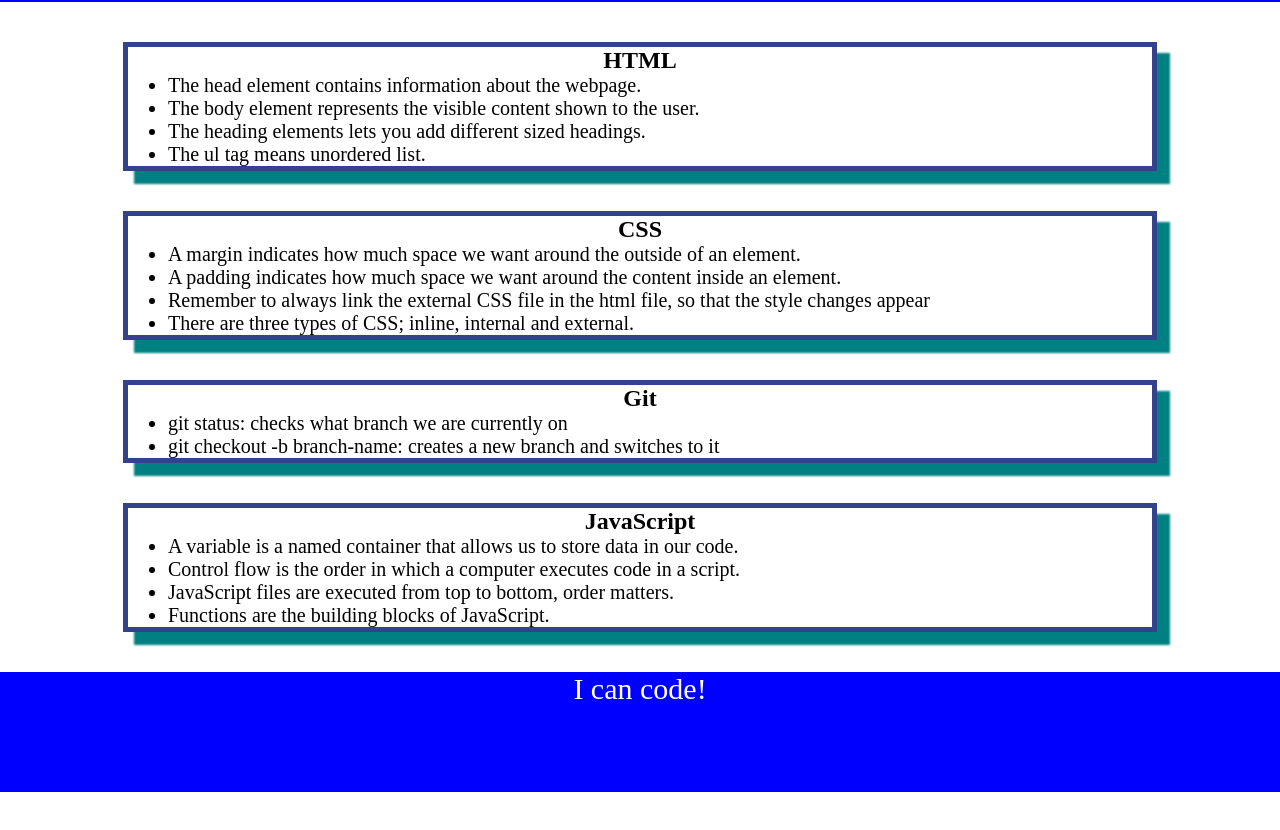
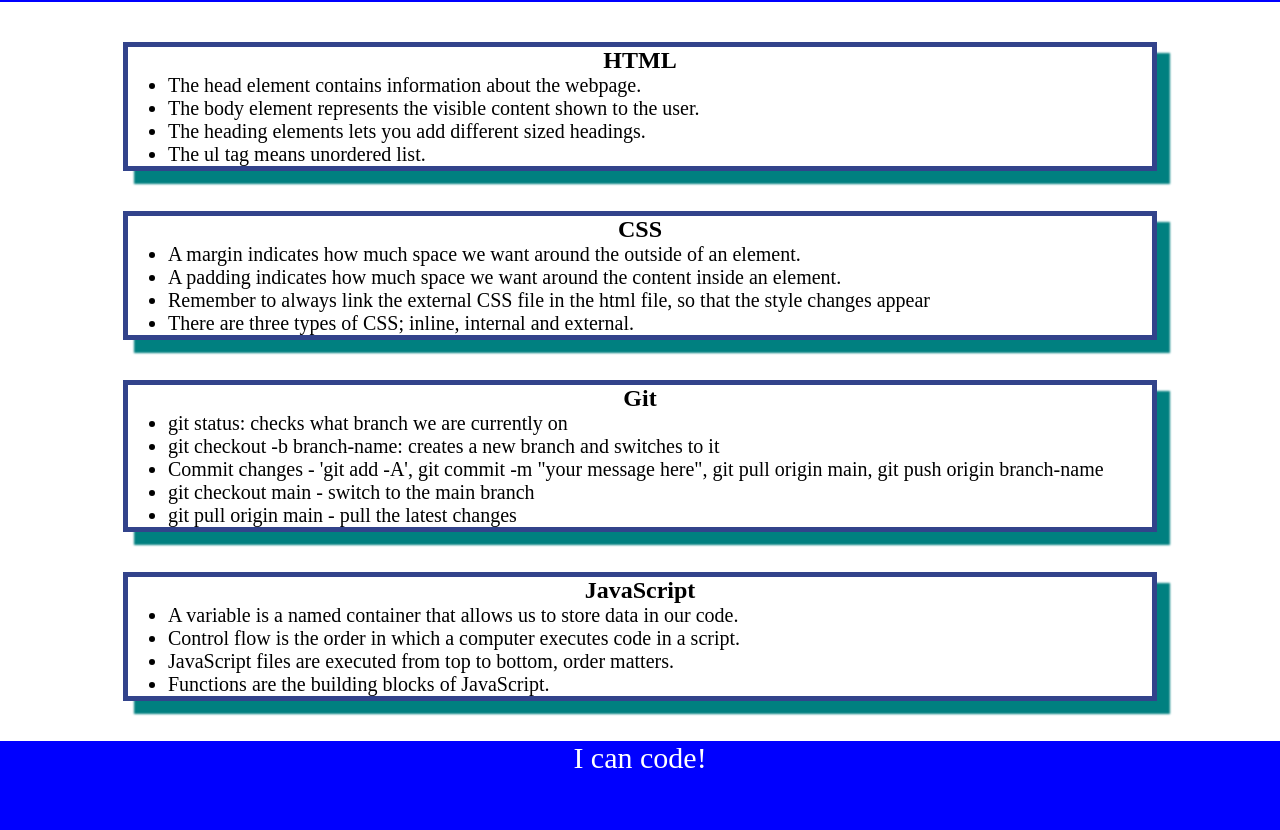
Before and after one commit to Ing3rs/prework-study-guide, a plain HTML site: page index.html in a window 1280 px wide. Shown: the part 118-948 px from the top of the page. Before the commit the page ends 910 px from the top, so only its background shows below. Drawn offline with Linux system fonts and the light colour scheme.

Commit message:
Adding Git notes

```diff
--- a/index.html
+++ b/index.html
@@ -39,6 +39,9 @@
         <ul>
           <li>git status: checks what branch we are currently on</li>
           <li>git checkout -b branch-name: creates a new branch and switches to it</li>
+          <li>Commit changes - 'git add -A', git commit -m "your message here", git pull origin main, git push origin branch-name</li>
+          <li>git checkout main - switch to the main branch</li>
+          <li>git pull origin main - pull the latest changes</li>
         </ul>
       </section>
 
```
